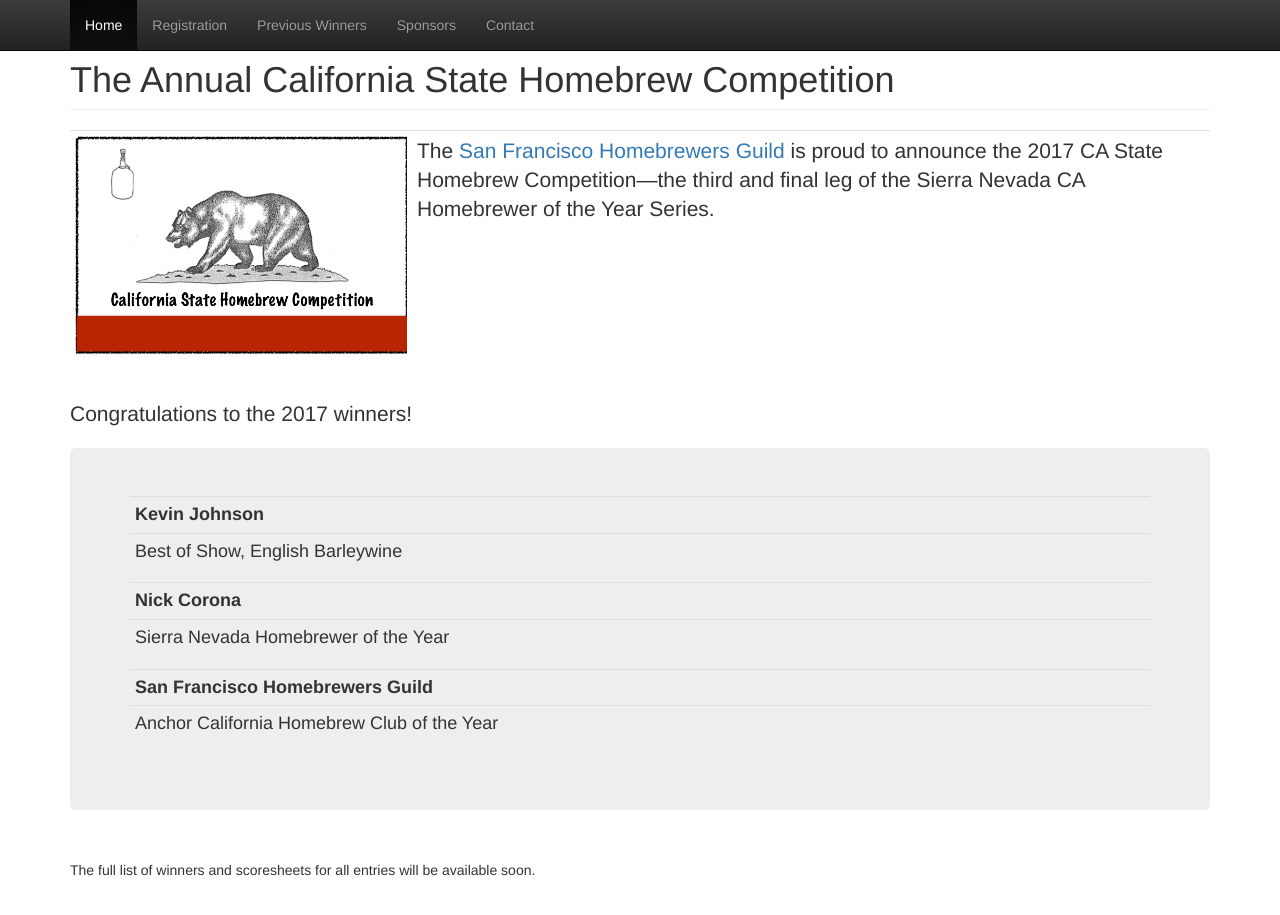
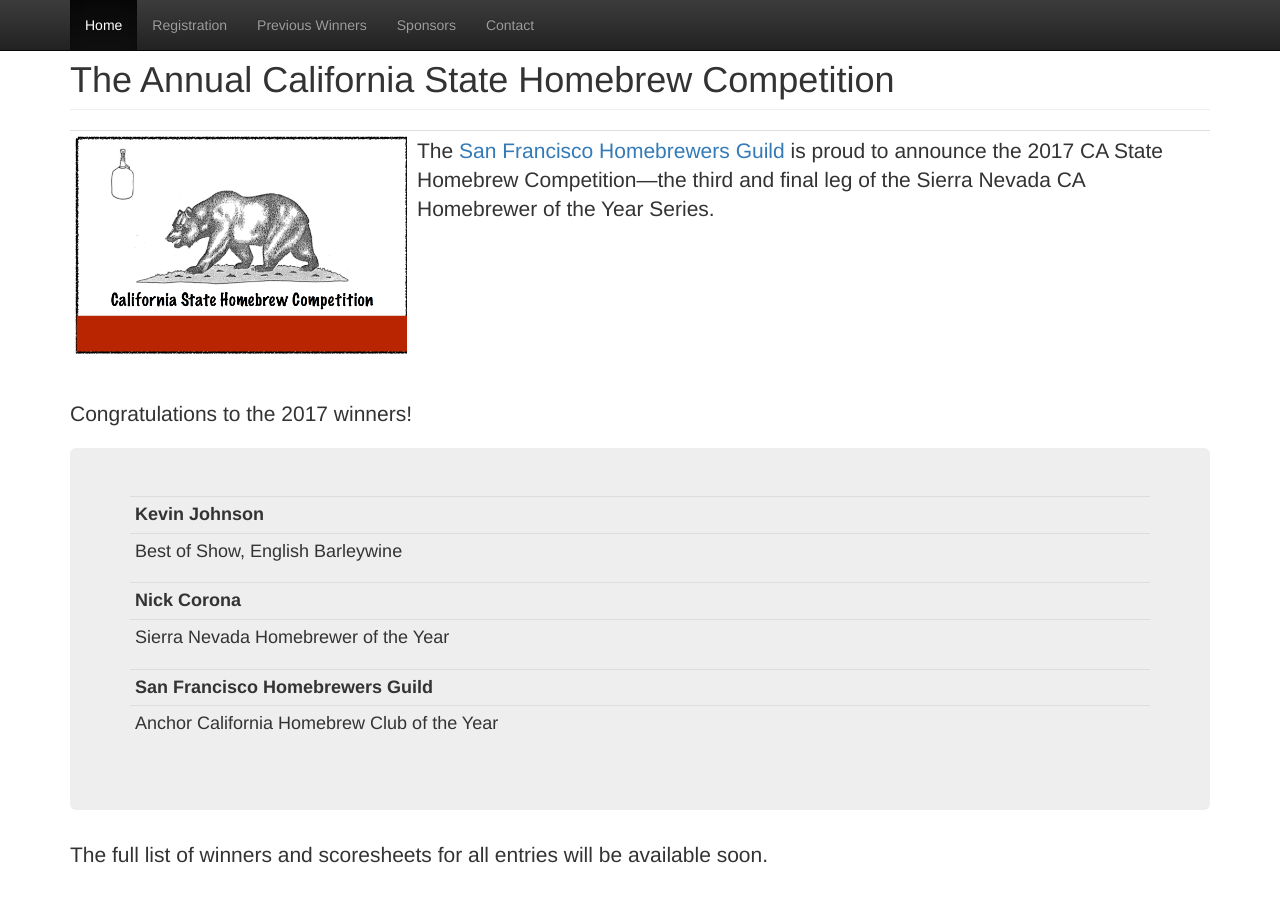
Before and after one commit to castatebrewcomp/castatebrewcomp.github.io, a Jekyll site: the page built from index.html, in a window 1280 px wide and 930 px high. Shown: the top 915 px of the window. Built offline with Jekyll 4.4.1, drawn with Linux system fonts in a browser that asks for light colours.

Commit message:
adding 2017 winners

```diff
--- a/index.html
+++ b/index.html
@@ -81,9 +81,10 @@
     </table>
   </div>
 
+  <p class="lead">The full list of winners and scoresheets for all entries will be available soon.</p>
+
   <br/>
 
-  <p>The full list of winners and scoresheets for all entries will be available soon.</p>
 
 <!--
   <iframe src="https://docs.google.com/spreadsheets/d/1iryFErrpf805bGrbnsSmO6WY3bIoyTsiSjPN3OMbi50/pubhtml?gid=356920895&amp;single=true&amp;widget=true&amp;headers=false" width=1320 height=1300></iframe>
```
